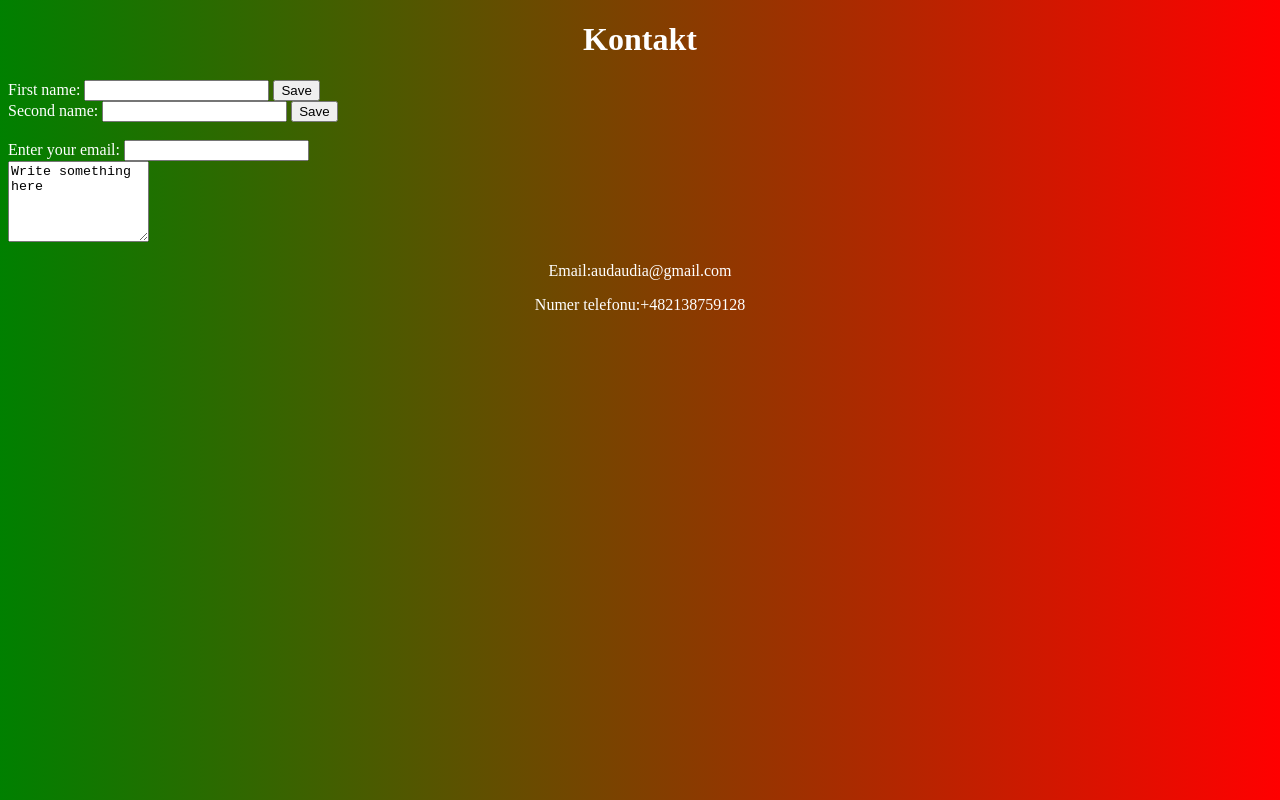
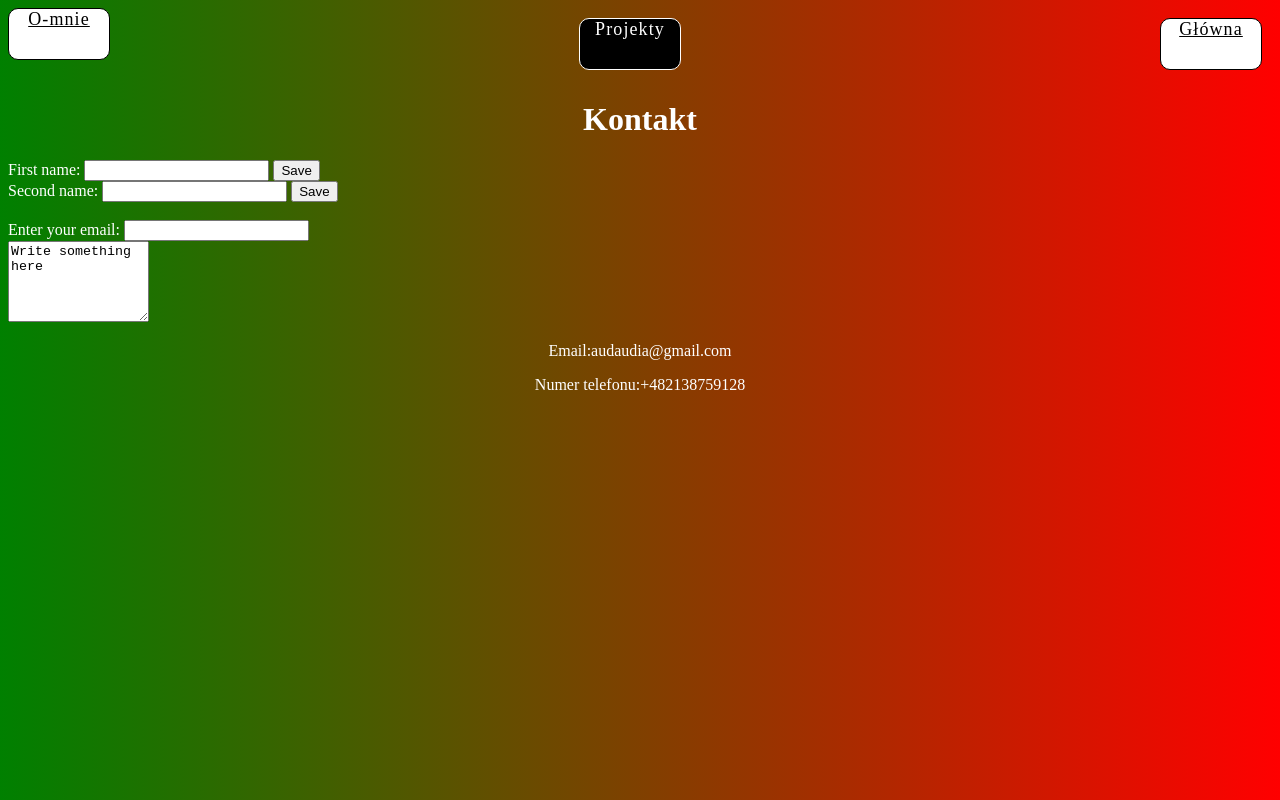
Before and after one commit to AndriiDvortskyi/hrws, a plain HTML site: page kontakt.html in a window 1280 px wide. Drawn offline with Linux system fonts and the light colour scheme.

Commit message:
kontakt.html

```diff
--- a/kontakt.html
+++ b/kontakt.html
@@ -7,6 +7,11 @@
     <link rel="stylesheet" href="bb.css">
 </head>
 <body>
+  <header style="font-size: 18px; font-family: Montserrat; text-decoration: underline; letter-spacing: 1.1px; font-size: large;" >
+    <div class="o-mnie"><a href="o-mnie.html">O-mnie</a></div>
+    <div class="projekty"><a href="projekty.html">Projekty</a></div>
+    <div class="kontakt"><a href="index.html">Główna</a></div>
+  </header>
     <h1>Kontakt</h1>
     <form method="get">
         <label>
```
